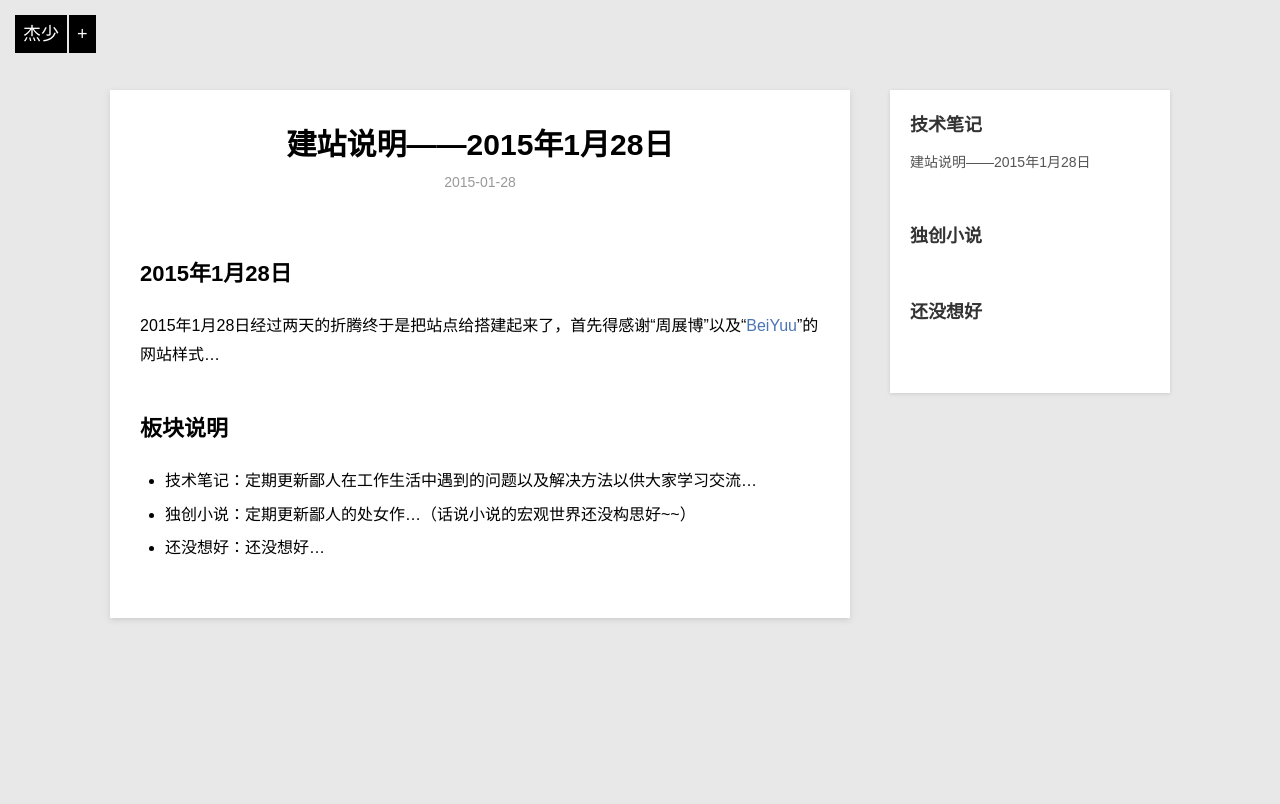
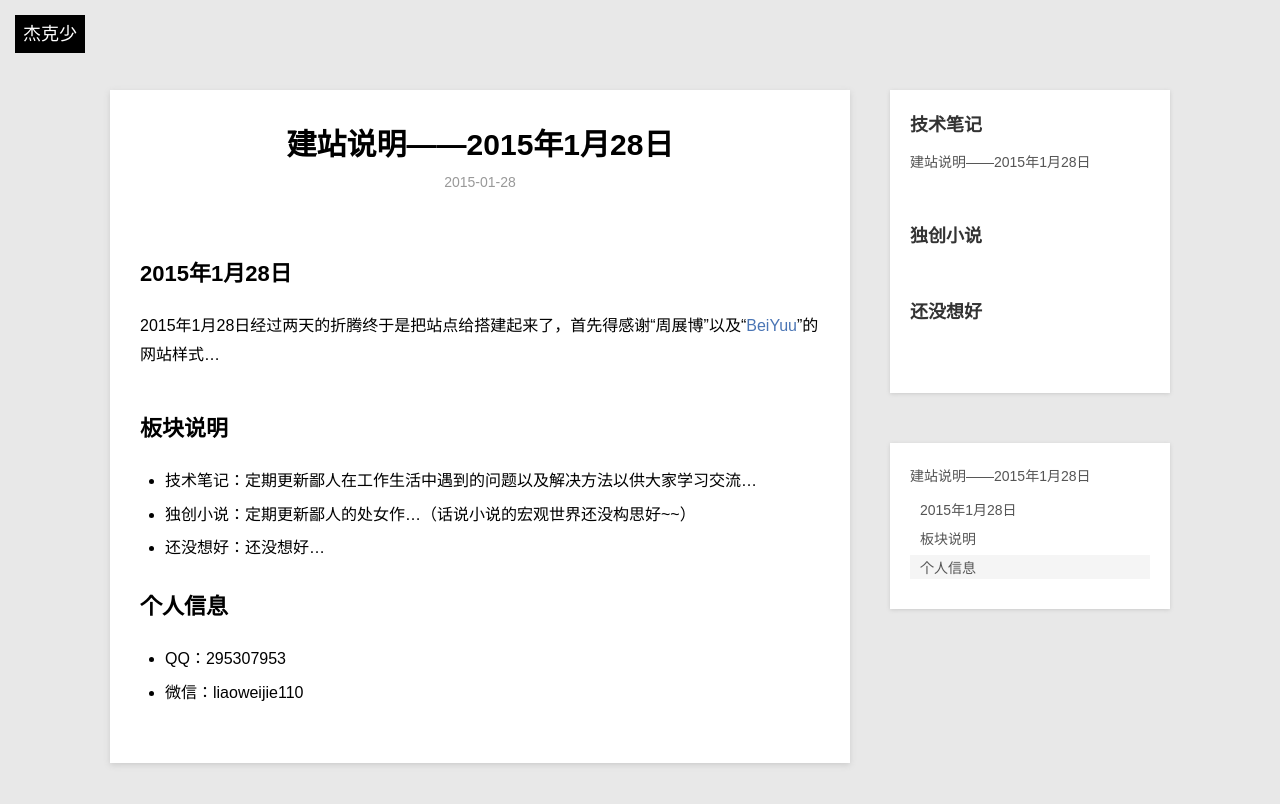
Before and after one commit to liaoweijie/liaoweijie.github.io, a Jekyll site: the page built from _posts/技术笔记/2015-1-28-blog-1.md, in a window 1280 px wide. Shown: the top 804 px of the page. Built offline with Jekyll 4.4.1, drawn with Linux system fonts in a browser that asks for light colours; Markdown is read by kramdown in place of the engine named in the settings.

Commit message:
修改博客样式

```diff
--- a/_layouts/default.html
+++ b/_layouts/default.html
@@ -19,8 +19,8 @@
 
     <div class="home-menu">
         <div class="home-icon-con">
-            <a class="home-menu-icon" href="/">杰少</a>
-            <a class="home-follow" href="#" title="Contact Me">+</a>
+            <a class="home-menu-icon" href="/">杰克少</a>
+            <!-- <a class="home-follow" href="#" title="Contact Me">+</a> -->
         </div>
 		<!--
         <div class="home-contact">
--- a/_posts/blog/2015-1-28-blog-1.md
+++ b/_posts/技术笔记/2015-1-28-blog-1.md
@@ -15,4 +15,9 @@ description:
 * 独创小说：定期更新鄙人的处女作...（话说小说的宏观世界还没构思好~~）
 * 还没想好：还没想好...
 
+## 个人信息
+
+* QQ：295307953
+* 微信：liaoweijie110
+
 [BeiYuu]:    http://beiyuu.com  "BeiYuu"
```
